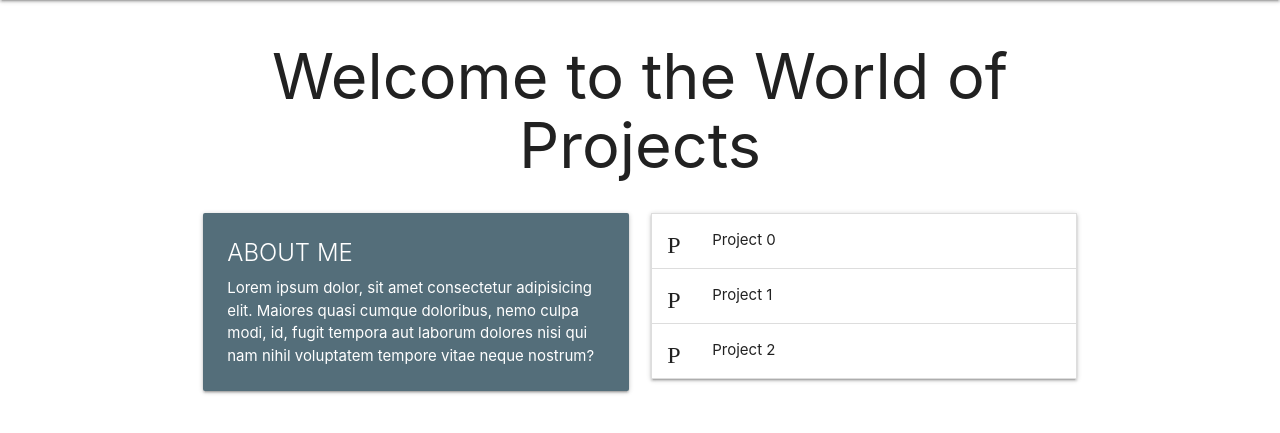
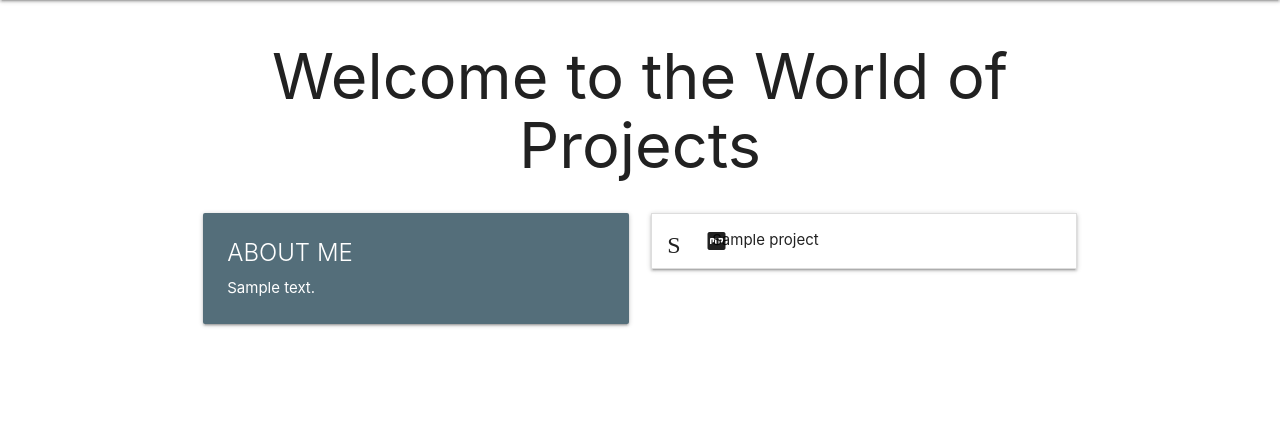
Before and after one commit to IshaBansal0408/Python-Django, a Django app: template 004. Portfolio Website/templates/main/projects.html in a window 1280 px wide. Shown: the part 64-497 px from the top of the page. Run offline with Django 4.2, Linux system fonts and the light colour scheme; the template is opened without the code that fills it: most values are stand-ins (such as "Sample title", 1, 10 or a date in 2020).

Commit message:
added dynamic nature to project

```diff
--- a/004. Portfolio Website/portfolio/settings.py
+++ b/004. Portfolio Website/portfolio/settings.py
@@ -12,6 +12,7 @@ https://docs.djangoproject.com/en/4.1/ref/settings/
 
 from pathlib import Path
 import os
+import json
 
 # Build paths inside the project like this: BASE_DIR / 'subdir'.
 BASE_DIR = Path(__file__).resolve().parent.parent
@@ -128,3 +129,7 @@ STATIC_ROOT = os.path.join(BASE_DIR,'static')
 # https://docs.djangoproject.com/en/4.1/ref/settings/#default-auto-field
 
 DEFAULT_AUTO_FIELD = 'django.db.models.BigAutoField'
+
+
+# Application Specific Database
+DATA = json.load(open(os.path.join(BASE_DIR,'data.json')))
--- a/004. Portfolio Website/templates/main/index.html
+++ b/004. Portfolio Website/templates/main/index.html
@@ -7,7 +7,7 @@
             <div class="card blue-grey darken-1">
                 <div class="card-content white-text">
                     <img class="materialboxed responsive-img" src="https://cdn.pixabay.com/photo/2015/03/03/08/55/portrait-657116_960_720.jpg" />
-                    <span class="card-title">RANDOM</span>
+                    <span class="card-title">{{name}}</span>
                 </div>
                 <div class="card-action">
                     <a href="#">GITHUB</a> <a href="#">LINKEDIN</a>
@@ -18,9 +18,7 @@
             <div class="card blue-grey darken-1">
                 <div class="card-content white-text">
                     <span class="card-title">ABOUT ME</span>
-                    <p>
-                        Lorem ipsum dolor, sit amet consectetur adipisicing elit. Maiores quasi cumque doloribus, nemo culpa modi, id, fugit tempora aut laborum dolores nisi qui nam nihil voluptatem tempore vitae neque nostrum?
-                    </p>
+                    <p>{{about_me}}</p>
                 </div>
                 <div class="card-action"></div>
             </div>
--- a/004. Portfolio Website/templates/main/projects.html
+++ b/004. Portfolio Website/templates/main/projects.html
@@ -6,38 +6,22 @@
             <div class="card blue-grey darken-1">
                 <div class="card-content white-text">
                     <span class="card-title">ABOUT ME</span>
-                    <p>
-                        Lorem ipsum dolor, sit amet consectetur adipisicing elit. Maiores quasi cumque doloribus, nemo culpa modi, id, fugit tempora aut laborum dolores nisi qui nam nihil voluptatem tempore vitae neque nostrum?
-                    </p>
+                    <p>{{about_me}}</p>
                 </div>
             </div>
         </div>
         <div class="col s12 m6">
             <ul class="collapsible">
+                {% for i,n,a in projects%}
                 <li>
                     <div class="collapsible-header">
-                        <i class="material-icons">Project</i>Project 0
+                        <i class="material-icons">{{i}}</i>{{n}}
                     </div>
                     <div class="collapsible-body">
-                        <span>Lorem ipsum dolor sit amet.</span>
+                        <span>{{a}}</span>
                     </div>
                 </li>
-                <li>
-                    <div class="collapsible-header">
-                        <i class="material-icons">Project</i>Project 1
-                    </div>
-                    <div class="collapsible-body">
-                        <span>Lorem ipsum dolor sit amet.</span>
-                    </div>
-                </li>
-                <li>
-                    <div class="collapsible-header">
-                        <i class="material-icons">Project</i>Project 2
-                    </div>
-                    <div class="collapsible-body">
-                        <span>Lorem ipsum dolor sit amet.</span>
-                    </div>
-                </li>
+                {%endfor%}
             </ul>
         </div>
     </div>
```
Also changed, not shown: 004. Portfolio Website/data.json (added, +10 -0 lines), 004. Portfolio Website/main/views.py (+14 -3 lines), 004. Portfolio Website/templates/main/languages.html (+3 -4 lines).
